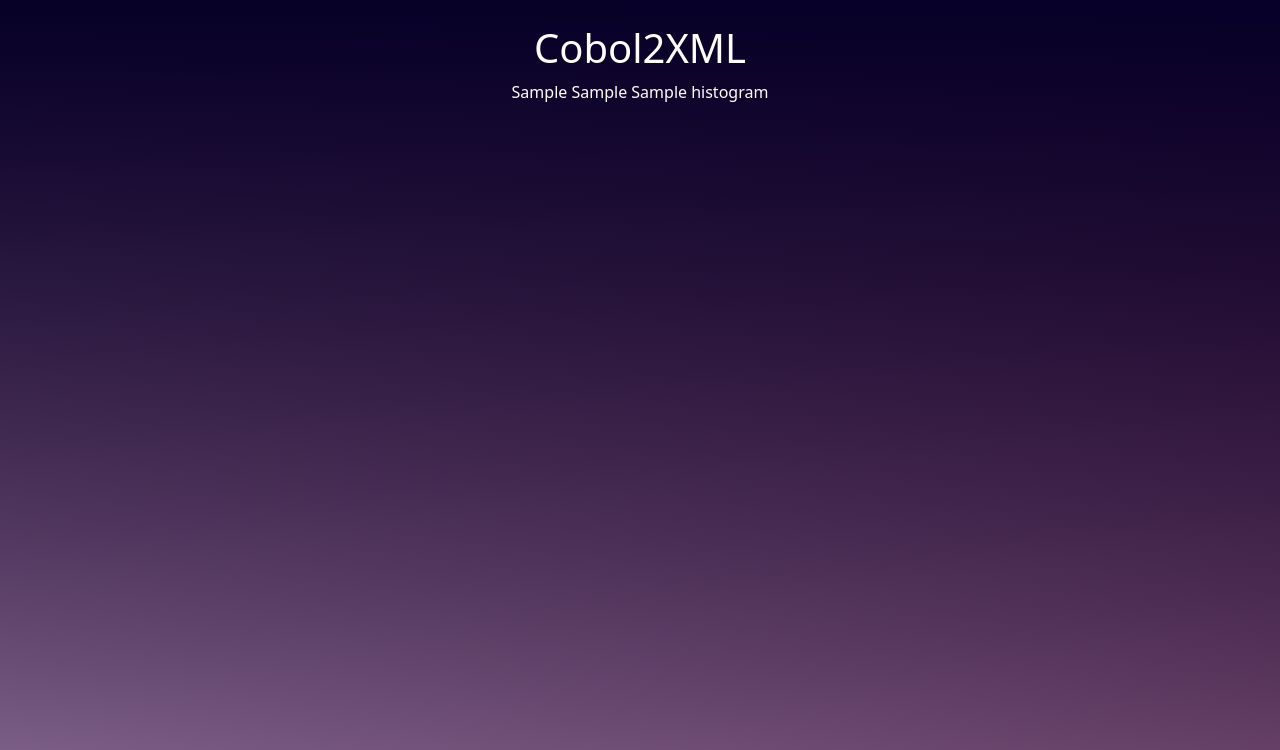
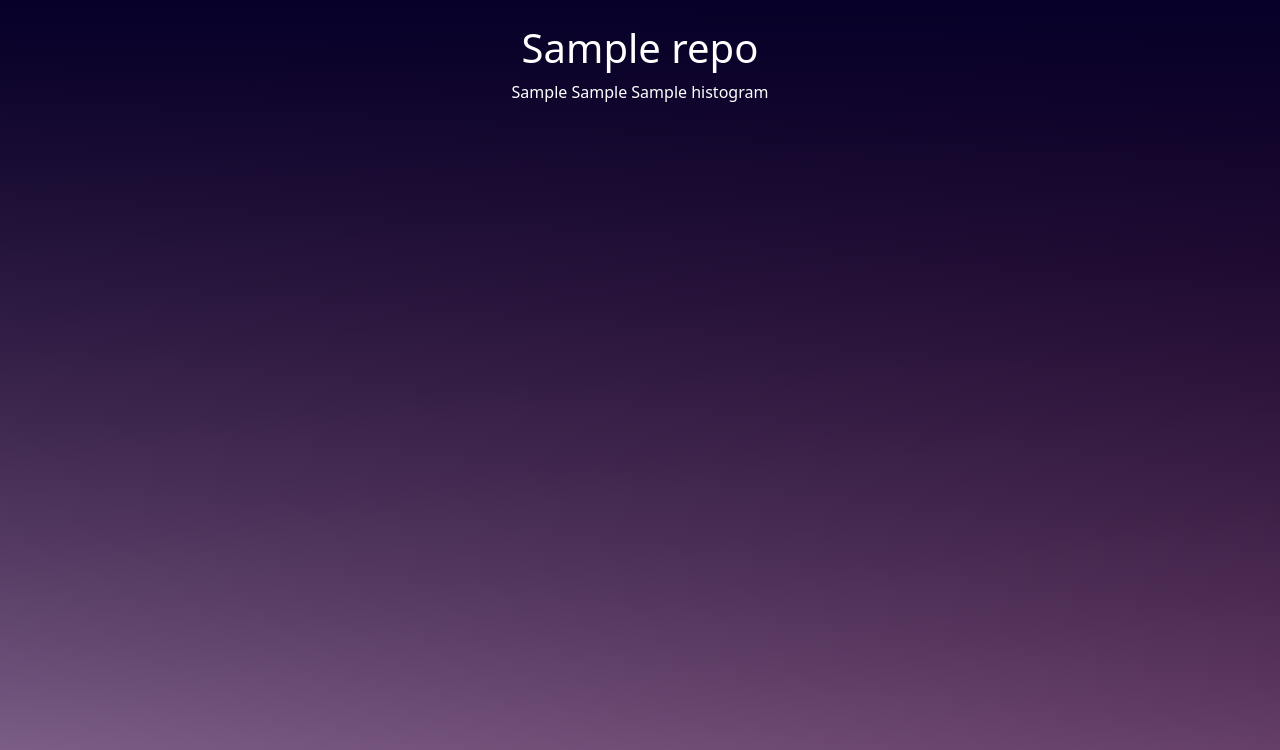
Before and after one commit to prosk8tr/hackcamp-2024, a Flask app: template fish/templates/metrics.html in a window 1280 px wide. Shown: the part 50-800 px from the top of the page. Run offline with Flask 3, Linux system fonts and the light colour scheme; the template is opened without the code that fills it: most values are stand-ins (such as "Sample title", 1, 10 or a date in 2020); parts of the project's set-up code (start-up, migrations or seed data) failed here and were passed over.

Commit message:
Add files via upload
When selecting a project, the graphs shown no represent the data from that project

```diff
--- a/fish/app.py
+++ b/fish/app.py
@@ -8,7 +8,9 @@ load_dotenv()
 app = Flask(__name__)
 
 db = models.DbConnect()
+repos = db.fetch_all_repositories()
 graph_drawer = models.GraphDrawer()
+repo_id=""
 
 repo_compare = ["", ""]
 
@@ -22,18 +24,25 @@ def home():
 
 @app.route('/page1', methods=['GET', 'POST'])
 def page1():
-    repos = db.fetch_all_repositories()
+    if request.method=='POST':
+        repo_id=request.form['rep']
+        print(repo_id)
     return render_template("page1.html", repos=repos)
+
 
 @app.route('/comparison')
 def comparison():
     return render_template("comparison.html", repos=repo_compare) #TODO: fix comparison.html, it doesn't inherit from template.html for some reason
 
-@app.route('/metrics')
+@app.route('/metrics', methods=['GET','POST'])
 def metrics():
-    all_files = db.fetch_files_from_repo('github-168152007')#TODO: get the repository name from the view
-    all_commits = db.fetch_commits_from_repo('github-168152007')
+    repo_id=request.form['rep']
+    all_files = db.fetch_files_from_repo(repo_id)#TODO: get the repository name from the view
+    all_commits = db.fetch_commits_from_repo(repo_id)
     converted_graph = graph_drawer.draw_file_size(all_files)
     converted_pie = graph_drawer.draw_commit_authors(all_commits)
     converted_histogram = graph_drawer.draw_commit_history(all_commits)
-    return render_template("metrics.html",bar_graph=converted_graph,pie_chart=converted_pie,histogram=converted_histogram)
+    repo_data=repos.loc[repos['id']==repo_id]
+    print(repo_data.values[0][1])
+    repo_data=repo_data.values[0]
+    return render_template("metrics.html",bar_graph=converted_graph,pie_chart=converted_pie,histogram=converted_histogram,repo_data=repo_data)
--- a/fish/static/css/my-style.css
+++ b/fish/static/css/my-style.css
@@ -72,7 +72,7 @@ a:hover{
     cursor: pointer;
     margin: 1vmin;
     margin-top: 2vmin;
-    height: 15vmin;
+    height: 18vmin;
     border-radius: 1vmin;
     padding: 1vmin;
     background-image: linear-gradient(to bottom, rgba(255, 255, 255, 0.912), rgba(252, 236, 255, 0.523));
--- a/fish/templates/comparison.html
+++ b/fish/templates/comparison.html
@@ -9,6 +9,5 @@ Comparison
 {% endblock %}
 
 {% block content %}
-Comparison Page
-we are comparing {{repos[0]}} and {{repos[1]}}
+
 {% endblock %}
--- a/fish/templates/metrics.html
+++ b/fish/templates/metrics.html
@@ -37,7 +37,7 @@
         </header>
 
         <div class="body-contents metrics-bg">
-            <h1>Cobol2XML</h1>
+            <h1>{{repo_data[1]}}</h1>
             {{bar_graph|safe}}
             {{pie_chart|safe}}
             {{histogram|safe}}
```
Also changed, not shown: fish/templates/page1.html (+13 -62 lines).
